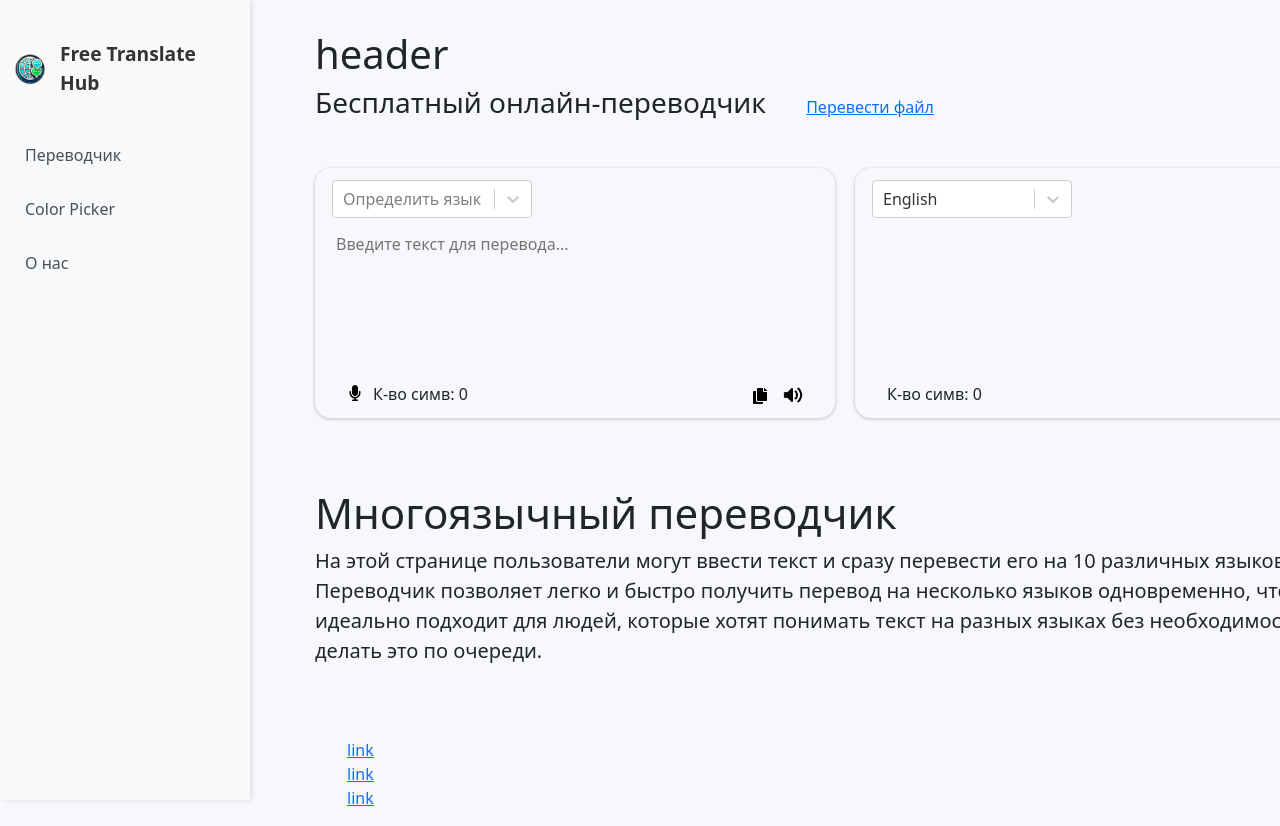
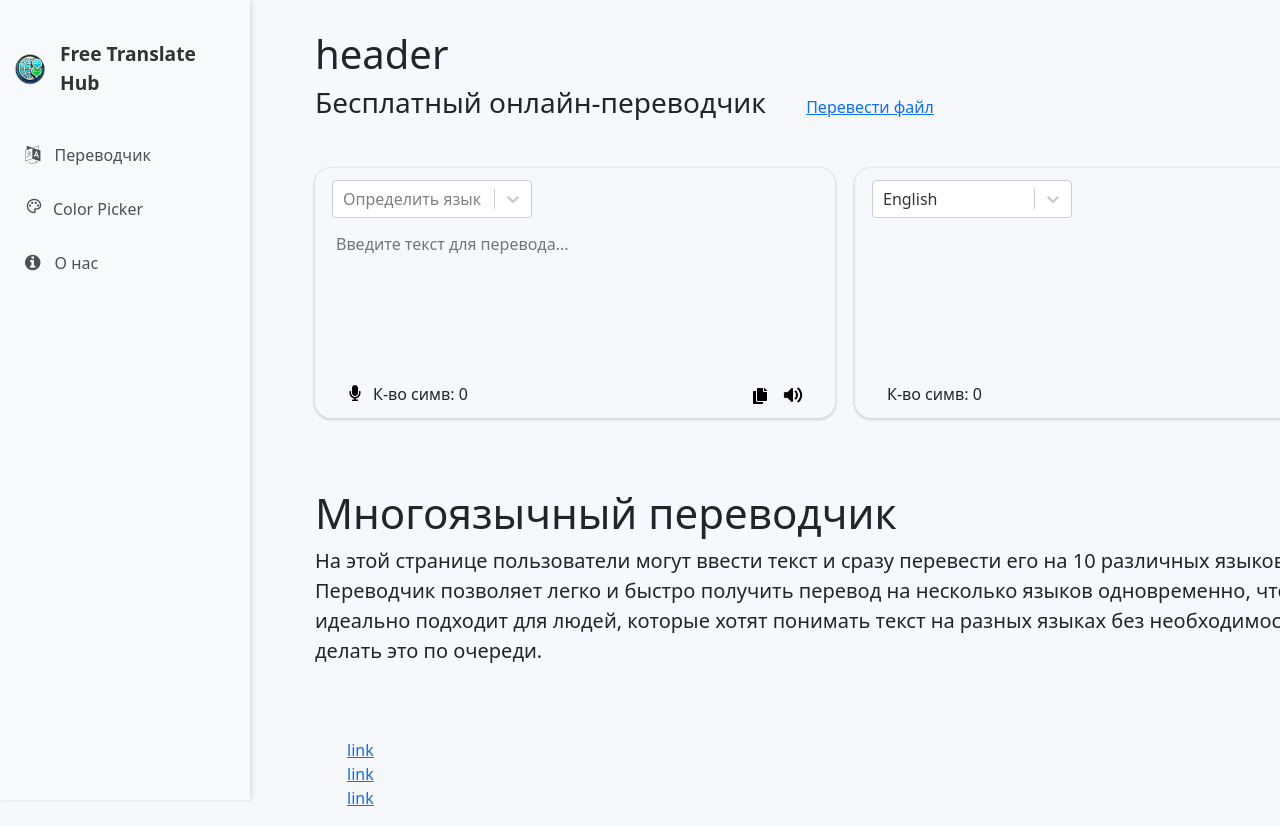
Before and after one commit to Jas-5808/Translate, a React (Vite) app in the folder client/: page / in a window 1280 px wide. Shown: the top 826 px of the page. Built offline with nearby package versions, Linux system fonts and the light colour scheme.

Commit message:
add icon from left page

```diff
--- a/client/index.html
+++ b/client/index.html
@@ -5,6 +5,8 @@
     <link rel="icon" type="image/webp" href="./src/assets/logo.webp" />
     <link rel="stylesheet" href="https://stackpath.bootstrapcdn.com/bootstrap/4.5.2/css/bootstrap.min.css"/>
     <link href="https://cdn.jsdelivr.net/npm/bootstrap@5.3.0-alpha1/dist/css/bootstrap.min.css" rel="stylesheet"/>
+    <link rel="stylesheet" href="https://fonts.googleapis.com/css2?family=Material+Symbols+Outlined:opsz,wght,FILL,GRAD@20..48,100..700,0..1,-50..200&icon_names=palette" />
+    <link rel="stylesheet" href="https://fonts.googleapis.com/css2?family=Material+Symbols+Outlined:opsz,wght,FILL,GRAD@24,400,0,0&icon_names=palette" />
 
     <meta name="viewport" content="width=device-width, initial-scale=1.0" />
     <title>Free Translate Hub</title>
--- a/client/package.json
+++ b/client/package.json
@@ -14,6 +14,7 @@
     "@types/react-router-dom": "^5.3.3",
     "axios": "^1.7.7",
     "bootstrap": "^5.3.3",
+    "font-awesome": "^4.7.0",
     "mammoth": "^1.8.0",
     "openai": "^4.71.0",
     "pdfjs-dist": "^4.8.69",
--- a/client/src/components/Leftside.tsx
+++ b/client/src/components/Leftside.tsx
@@ -1,23 +1,11 @@
 import cn from "./mainCss.module.css"
 import logo from '../assets/logo.webp'
+import 'font-awesome/css/font-awesome.min.css'
 
 export function Leftside(){
 
     return (
         <>
-            {/* <div className={cn.leftside}>
-                <div className={cn.leftside_content}>
-
-                    <a href="/" className={cn.logo_text}><img src={logo} className={cn.logo} alt="logo" />Free Translate Hub</a>
-
-
-                    <ul className={cn.menu}>
-                        <li><a href="/">Переводчик</a></li>
-                        <li><a href="/colorPicker">Color Picker</a></li>
-                        <li><a href="/about">О нас</a></li>
-                    </ul>
-                </div>
-            </div> */}
             <div className={cn.leftside}>
                 <div className={cn.leftside_content}>
                     {/* Логотип и название */}
@@ -29,13 +17,20 @@ export function Leftside(){
                     {/* Боковое меню */}
                     <ul className={cn.menu}>
                         <li className={cn.menuItem}>
-                            <a href="/" className={cn.menuLink}>Переводчик</a>
+                            <a href="/" className={cn.menuLink}>
+                                <i className="fa fa-language"></i> Переводчик
+                            </a>
                         </li>
                         <li className={cn.menuItem}>
-                            <a href="/colorPicker" className={cn.menuLink}>Color Picker</a>
+                            <a href="/colorPicker" className={cn.menuLink}>
+                            <i className="material-symbols-outlined">palette</i>
+                                Color Picker
+                            </a>
                         </li>
                         <li className={cn.menuItem}>
-                            <a href="/about" className={cn.menuLink}>О нас</a>
+                            <a href="/about" className={cn.menuLink}>
+                                <i className="fa fa-info-circle"></i> О нас
+                            </a>
                         </li>
                     </ul>
                 </div>
--- a/client/src/components/mainCss.module.css
+++ b/client/src/components/mainCss.module.css
@@ -38,8 +38,9 @@
     font-weight: bold; /* Толщина шрифта для акцента */
 }
 
+/* Мягкий зелёный для логотипа при наведении */
 .logo_text:hover {
-    color: #00bcd4; /* Голубой цвет при наведении */
+    color: #4CAF50; /* Зеленый цвет при наведении */
 }
 
 /* Меню */
@@ -68,16 +69,31 @@
     transition: background-color 0.3s ease, color 0.3s ease;
 }
 
-  /* Эффект наведения */
+/* Эффект наведения для элементов меню */
 .menuItem:hover {
     background-color: #e2e6ea; /* Легкий серый фон при наведении на элемент */
 }
 
 /* Цвет фона для ссылки при наведении */
 .menuLink:hover {
-    background-color: #00bcd4; /* Голубой фон при наведении */
+    background-color: #4CAF50; /* Мягкий зелёный фон при наведении */
     color: white; /* Белый цвет текста */
     border-radius: 4px; /* Скругление углов */
+}
+
+/* Иконки в меню */
+.menuLink i {
+    margin-right: 10px;
+    font-size: 18px; /* Размер иконки */
+}
+
+/* Стиль для Material Icons */
+.material-symbols-outlined {
+    font-variation-settings:
+    'FILL' 0,
+    'wght' 400,
+    'GRAD' 0,
+    'opsz' 24;
 }
 
 /* Добавляем адаптивности */
```
Also changed, not shown: 1 other file (tests, documents, lock files or other folders). Lines whose indentation alone changed are shown as unchanged.
